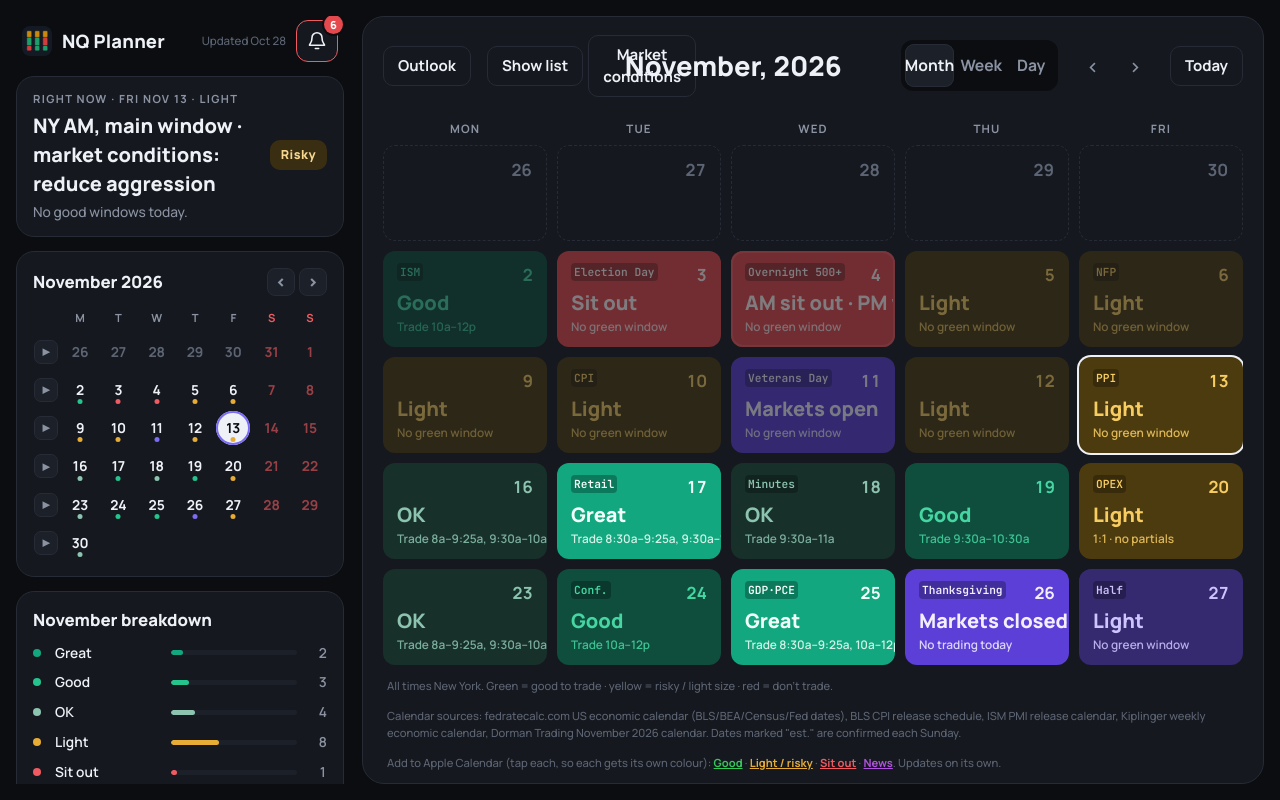
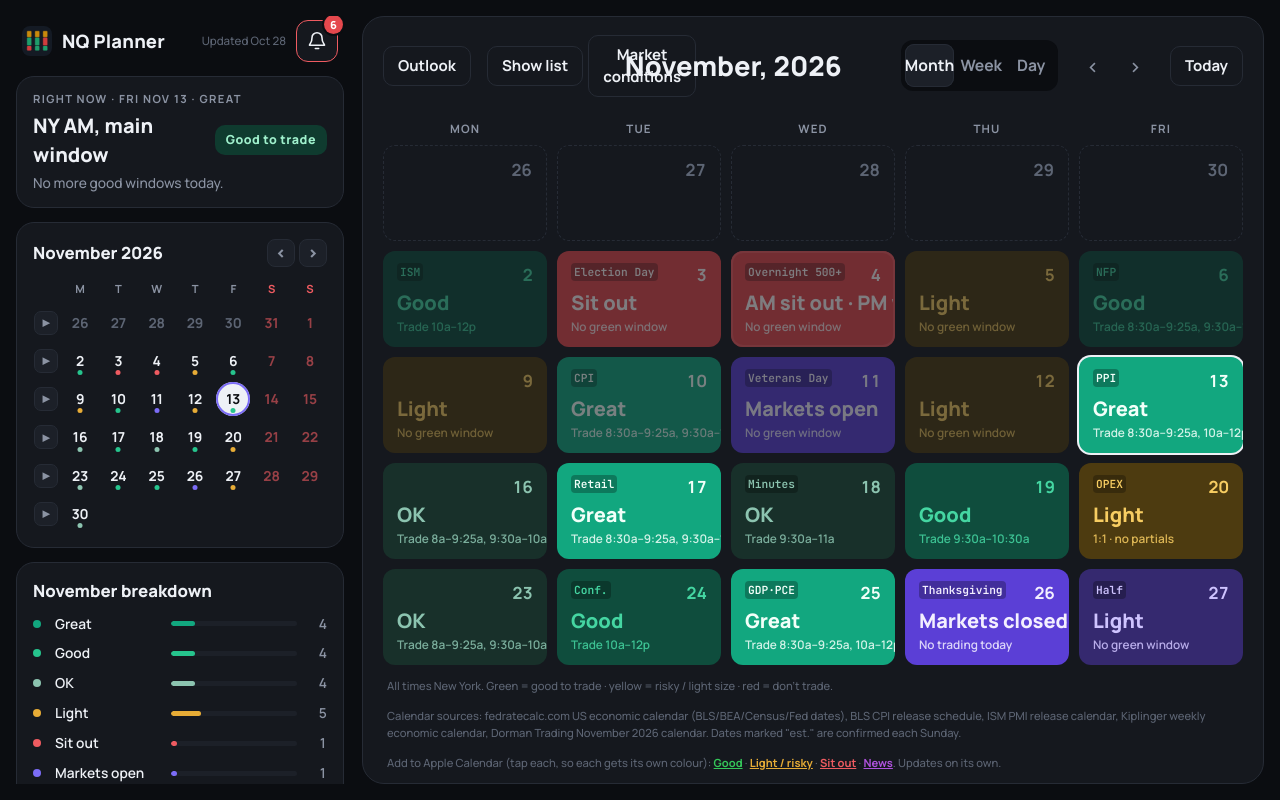
Before and after one commit to kaidsalem48-ui/nq-planner, a plain HTML site: page index.html in a window 1280 px wide. Drawn offline with Linux system fonts and the light colour scheme.

Commit message:
Keep market condition grades tied to overnight rule and timestamp updates

```diff
--- a/conditions-engine.js
+++ b/conditions-engine.js
@@ -28,7 +28,11 @@
     function timeFor(keys){const rows=validSources.filter(s=>keys.some(k=>sourceCovers(s,k)));return rows.length?Math.min(...rows.map(s=>Date.parse(s.asOf))):null;}
     const groups=[],alerts=[],reasons=[],watch=[];
     function group(id,title,state,reading,meaning,conclusion,keys){const sources=id==='sources'?validSources:validSources.filter(s=>keys.some(k=>sourceCovers(s,k)));groups.push({id,title,state,reading,meaning,conclusion,keys,sources,asOf:id==='sources'&&sources.length?Math.min(...sources.map(s=>Date.parse(s.asOf))):timeFor(keys),missing:keys.filter(k=>issues.has(k))});}
-    function alert(key,title,message,severity='caution',measurement=''){alerts.push({id:day+':'+key,day,title,message,severity,measurement});}
+    function alert(key,title,message,severity='caution',measurement=''){
+      const fields=key.startsWith('vix-')?['mcVix']:key.startsWith('overnight-1800-0200-')?['mcOvernightRange','mcOvernight','mcOvernightSoFar']:key.startsWith('overnight-london-')?['mcLondonTook']:key==='range-expanded'?['mcRange']:key.startsWith('tech-daily:')?['mcDirection']:key==='macro-headwinds'?['mcMacro']:key.startsWith('mgmt:')?['mcMacro','mcDirection','mcRange']:key==='rebalance'?['mcRebalance']:[];
+      const times=validSources.filter(s=>fields.some(f=>n[f]!==undefined&&sourceCovers(s,f))).map(s=>Date.parse(s.asOf));
+      alerts.push({id:day+':'+key,day,title,message,severity,measurement,observedAt:times.length?new Date(Math.max(...times)).toISOString():null});
+    }
     const vix=number('mcVix'),vol=text('mcVol',['Expanding','Contracting','Stable']);
     const vixChange=number('mcVixChange');
     const veryVolatile=vix!==null&&vix>RULES.vixVery;
@@ -117,7 +121,7 @@
       group('london','London vs Asia',seekDestroy?'Seek & destroy':lTook==='none'?'Inside Asia':lTook==='high'?'Took Asia high':'Took Asia low',reading,
         'When London takes both the Asia high and low, New York tends to do the same to London’s high and low: back-and-forth stop runs. Common on no-news Mondays and the day before NFP or CPI.',
         seekDestroy?sdPlan:lTook==='none'?'London stayed inside the Asia range.':`London ran only the Asia ${lTook}. One-sided, not seek & destroy.`,['mcLondonTook','mcLondonHigh','mcLondonLow']);
-      if(seekDestroy){reasons.push('Seek & destroy: London took both the Asia high and low. Size down at least.');alert('overnight-london-both','Seek & destroy · London took Asia high & low',reading+' '+sdPlan,'caution');}
+      if(seekDestroy)alert('overnight-london-both','Seek & destroy · London took Asia high & low',reading+' '+sdPlan,'caution');
       else if(lTook!=='none')alert('overnight-london-'+lTook,`London took the Asia ${lTook}`,reading+` Only one side so far; if London also takes the Asia ${lTook==='high'?'low':'high'} it becomes seek & destroy.`,'info');
     }
     const range=number('mcRange'),prior=number('mcPriorRange',true),gap=number('marketGapPoints',true),behavior=text('marketType',['Trend up','Trend down','Range','Reversal','Choppy']);
@@ -132,7 +136,6 @@
     const aligned=techReady&&direction!=='Flat'?moves.filter(v=>direction==='Up'?v>0:v<0).length:null,opposed=techReady&&direction!=='Flat'?moves.filter(v=>direction==='Up'?v<0:v>0).length:null;
     const breadth={aligned,opposed,label:!techReady?'Not recorded':direction==='Flat'?'NQ flat':aligned>=5?'Broad participation':opposed>=4?'Divergent':'Narrow / mixed',detail:!techReady?'Awaiting all seven stock moves and NQ direction at the exact same minute.':direction==='Flat'?'NQ is flat versus its prior RTH close; no directional alignment tally.':`${aligned}/7 align with NQ ${direction.toLowerCase()}; ${opposed}/7 oppose. Equal-count comparison, not index-weighted contribution.`};
     group('tech','Big-tech participation',!techReady?'Unknown':['Divergent','Narrow / mixed'].includes(breadth.label)?'Caution':'Observed',breadth.detail+(techReady?' '+TECH.map((k,i)=>k+' '+signed(moves[i])+'%').join(' · '):''),'All seven names and NQ must share one observation minute and a prior RTH-close baseline. Five or more aligned names count as broad; four or more opposing count as divergent.',!techReady?'No breadth conclusion until data is complete and synchronized.':direction==='Flat'?'NQ is flat; watch for a direction to develop.':breadth.label==='Broad participation'?'More of the tracked tech stocks are moving with NQ. That gives the move broader support within this group.':'Fewer tracked stocks support the NQ move. Wait for clearer confirmation before chasing it.',techKeys);
-    if(techReady&&['Divergent','Narrow / mixed'].includes(breadth.label))reasons.push('Big-tech participation is narrow or divergent.');
     let techCall=null;
     // Daily big-tech update: all in / split / one leading. A new category gets a new id, so it notifies again.
     if(techReady&&direction!=='Flat'){
@@ -176,7 +179,7 @@
     const rebalance=text('mcRebalance',['Confirmed','Possible','None confirmed'],true),upcoming=(options.upcomingExpiry||[]).map(x=>' '+x).join('');
     group('expiry','Expiry & scheduled flows',expiry||rebalance==='Confirmed'?'Caution':calendarKnown?'Observed':'Unknown',`${expiry?expiry+' today.':'No monthly or quarterly expiry today.'}${upcoming}${rebalance?' Index rebalance: '+rebalance+'.':''}`,'Monthly and quarterly expiries follow the exchange calendar with holiday adjustments. A quarterly window alone does not establish a confirmed index rebalance or dealer hedging flow.',expiry?'Your expiry plan applies: 1:1 targets, no partials, and lower aggression.':!calendarKnown?'Calendar coverage is missing; verify the session before planning.':'No expiry restriction today. Special index changes require a direct announcement.',['mcRebalance']);
     if(expiry){reasons.push(expiry+': your lower-aggression, 1:1/no-partials plan applies.');alert('expiry',expiry+' today','Your expiry plan: target 1:1, no partials, and reduce aggression.');}
-    if(rebalance==='Confirmed'){reasons.push('A sourced index rebalance is confirmed.');alert('rebalance','Index rebalance confirmed','Monitor event timing and the closing auction; expiry alone did not establish this.');}
+    if(rebalance==='Confirmed')alert('rebalance','Index rebalance confirmed','Monitor event timing and the closing auction; expiry alone did not establish this.');
     for(const g of groups){if(g.state==='Observed'&&((g.id==='overnight'&&(overnightRange===null||overnightType===null))||(g.id==='volatility'&&vol===null)||(g.id==='range'&&(prior===null||gap===null))))g.state='Partial';}
     const stale=[...issues].filter(([,v])=>v==='Older than 90 minutes').map(([k])=>k),missingGroups=groups.filter(g=>['Unknown','Partial'].includes(g.state)).map(g=>g.title);
     group('sources','Data quality & sources',!record||stale.length||missingGroups.length?'Incomplete':'Observed',record?`${validSources.length} timestamped source records. ${stale.length} stale inputs excluded.`:'No verified snapshot recorded for this date.','Each input needs its own observation time. A later collection time does not make an earlier quote current. During 08:00–16:30 NY, dynamic inputs older than 90 minutes are excluded. Final overnight, opening gap and prior-session baselines are fixed measurements.',missingGroups.length?`Incomplete groups: ${missingGroups.join(', ')}. Missing data never means neutral or low risk.`:'The available measurements pass the source/time checks. These are periodic observations, not a real-time feed.',[]);
@@ -202,8 +205,8 @@
       src.reading=`${validSources.length} timestamped source records. Last observation ${clock(lastTime)} NY, ${age} min ago, so ${stale.length} live inputs are past the 90-minute limit. The next scheduled recording refreshes them.`;
       src.conclusion=`Sections showing their last reading: ${groups.filter(g=>g.state==='Last reading'&&g.id!=='sources').map(g=>g.title).join(', ')}. They stay out of the current call until fresh data arrives.`;
     }
-    const restricted=isElection||closed||large,level=restricted?(pmWatch?'AM sit out':'Sit out'):reasons.length?'Reduced':missingGroups.length||!calendarKnown?'Incomplete':watch.length?'Selective':'Reviewed';
-    const plan=closed?'Market closed in the planner. Do not trade the regular session.':isElection?'Election Day: do not trade after 9:30 AM New York under your saved rule. The pre-open restrictions remain.':large?overnightPlan:expiry?'Your expiry plan: target 1:1, no partials; reduce aggression.':reasons.length?'Reduce aggression and wait for clean confirmation. '+reasons[0]:missingGroups.length||!calendarKnown?'Context is incomplete. Wait for verified observations before increasing aggression.':'Available context reviewed. Follow the scheduled restrictions and require confirmation from the setup; this is not an automatic green light.';
+    const restricted=isElection||closed||large,level=restricted?(pmWatch?'AM sit out':'Sit out'):missingGroups.length||!calendarKnown?'Incomplete':'Reviewed';
+    const plan=closed?'Market closed in the planner. Do not trade the regular session.':isElection?'Election Day: do not trade after 9:30 AM New York under your saved rule. The pre-open restrictions remain.':large?overnightPlan:expiry?'Your expiry plan: target 1:1, no partials; reduce aggression.':missingGroups.length||!calendarKnown?'Context is incomplete. Follow the scheduled calendar restrictions while waiting for verified observations.':'Calendar grade and time windows stay as scheduled. Review Updates for market context and confirm setups with price.';
     if(typeof raw.mcComment==='string')evidence('mcComment',true);
     return {day,n,expiry,vix,overnight,overnightTrend:{recent,bigRecent,desens},seekDestroy,breadth,management,reasons,watch,missing:missingGroups,groups,alerts,level,plan,restricted,large,preliminary,pmWatch,stale,last};
   }
--- a/index.html
+++ b/index.html
@@ -455,6 +455,8 @@ details.condition-notice[open]>summary:after{transform:rotate(-135deg);margin-to
 #market-updates .update-row{box-sizing:border-box;min-height:52px;height:52px;padding:8px 4px;align-items:center}
 #market-updates .update-row strong{display:-webkit-box;-webkit-box-orient:vertical;-webkit-line-clamp:2;line-clamp:2;overflow:hidden;font-size:.86rem;line-height:1.3}
 .update-date{display:block;margin:4px 0;color:var(--muted);font-size:.78rem}
+.update-time{color:var(--muted);font-size:.78rem;margin:3px 0 12px!important}
+.update-row-meta{display:inline-flex;align-items:center;gap:8px;flex:none;color:var(--muted);font-size:.74rem;white-space:nowrap;font-variant-numeric:tabular-nums}
 
 .condition-evaluations{display:grid;gap:8px;align-items:start;margin:14px 0 20px}
 .condition-evaluations .condition-accordion{padding:0;border:1px solid var(--line);border-radius:9px;background:var(--panel-2);max-width:none;min-width:0}
@@ -665,15 +667,6 @@ details.condition-notice[open]>summary:after{transform:rotate(-135deg);margin-to
         }):block(d.segs);
         d.asia=block(d.asia||[]);
         d.why=[reason,d.why].join(' ');
-      }else if(assessment.level==='Reduced'&&!['closed','bank'].includes(d.holidayType)){
-        d.score=Math.min(d.score,-1);
-        d.label=d.score===-2?'Sit out':'Light';
-        const reduce=segments=>segments.map(segment=>segment[2]==='g'
-          ?[segment[0],segment[1],'y',segment[3]+' · market conditions: reduce aggression']
-          :segment);
-        d.segs=reduce(d.segs);
-        d.asia=reduce(d.asia||[]);
-        d.why+=' '+[...assessment.reasons,assessment.plan].join(' ');
       }
     }
   }
@@ -775,11 +768,12 @@ details.condition-notice[open]>summary:after{transform:rotate(-135deg);margin-to
   let updatesOpen=false,selectedUpdate=null,seenUpdates={};try{seenUpdates=JSON.parse(localStorage.getItem('nq-condition-updates-seen-v1')||'{}');if(!seenUpdates||Array.isArray(seenUpdates)||typeof seenUpdates!=='object')seenUpdates={};}catch{}
   let archiveConnectionError=false,lastUnread='',checkingArchive=false;
   function conditionUpdates(){
-    const a=marketAssessment(NOW.date),items=[...a.alerts],record=AUTO_CONDITIONS.days?.[NOW.date];
+    const a=marketAssessment(NOW.date),record=AUTO_CONDITIONS.days?.[NOW.date];
+    const items=a.alerts.map(item=>({...item,updatedAt:record?.recordedAt||null}));
     if(a.overnight==null&&![0,6].includes(wd(NOW.date))&&BY[NOW.date]?.holidayType!=='closed'){
       items.push({id:NOW.date+':overnight-pending',day:NOW.date,title:'Overnight move · awaiting data',message:'The 6 PM–2 AM New York net move will appear here when a verified reading is available.',severity:'info'});
     }
-    if(record)items.push({id:NOW.date+':snapshot:'+record.recordedAt,day:NOW.date,title:'Market conditions updated',message:'New snapshot collected '+stampNY(Date.parse(record.recordedAt))+'. Open the evaluation for each condition and its source time.',severity:'info'});
+    if(record)items.push({id:NOW.date+':snapshot:'+record.recordedAt,day:NOW.date,title:'Market conditions updated',message:'New snapshot collected '+stampNY(Date.parse(record.recordedAt))+'. Open the evaluation for each condition and its source time.',severity:'info',updatedAt:record.recordedAt,timeKind:'Snapshot updated'});
     if(archiveConnectionError)items.push({id:NOW.date+':connection',day:NOW.date,title:'Updates could not load',message:'Showing the last downloaded archive. Reconnect and retry; a saved value may be old.',severity:'caution'});
     return items.sort((a,b)=>({danger:0,caution:1,info:2}[a.severity]-{danger:0,caution:1,info:2}[b.severity]));
   }
@@ -805,6 +799,7 @@ details.condition-notice[open]>summary:after{transform:rotate(-135deg);margin-to
     button.classList.toggle('has-unread',unread.length>0);button.classList.toggle('has-danger',danger);button.setAttribute('aria-expanded',String(updatesOpen));button.setAttribute('aria-label',`Updates: ${unread.length} unread${danger?', high-risk condition present':''}`);
     $('update-count').hidden=!unread.length;$('update-count').textContent=String(unread.length);$('market-updates').hidden=!updatesOpen;positionUpdates();
     const ids=unread.map(i=>i.id).join('|');if(ids!==lastUnread){$('updates-live').textContent=unread.length?`${unread.length} unread updates. ${unread[0].title}.`:'';lastUnread=ids;}
+    const updateTime=item=>item?.updatedAt&&Number.isFinite(Date.parse(item.updatedAt))?new Date(item.updatedAt).toLocaleTimeString('en-US',{timeZone:'America/New_York',hour:'numeric',minute:'2-digit'}):null;
     const activeIndex=items.findIndex(item=>item.id===selectedUpdate);
     const active=items[activeIndex];
     // With an update open, the "Updates" title itself becomes the "All updates" back button; paging sits beside it.
@@ -813,7 +808,7 @@ details.condition-notice[open]>summary:after{transform:rotate(-135deg);margin-to
     const markAll=!active&&unread.length?`<button class="btn updates-markall" data-mark-all>Mark all read</button>`:'';
     const updatesNav=active?`<nav class="updates-nav" aria-label="Browse updates"><button class="btn" data-update-index="${activeIndex-1}" aria-label="Previous update" ${activeIndex===0?'disabled':''}>←</button><span>${activeIndex+1} of ${items.length}</span><button class="btn" data-update-index="${activeIndex+1}" aria-label="Next update" ${activeIndex===items.length-1?'disabled':''}>→</button></nav>`:'';
     $('market-updates').innerHTML=`<header>${updatesTitle}${updatesNav}${markAll}<button class="btn" id="updates-close" aria-label="Close updates">Close</button></header>
-    <div class="updates-content${active?'':' is-list'}">${active?`<article class="market-update ${active.severity}"><time class="update-date" datetime="${esc(active.day)}">${esc(D(active.day).toLocaleDateString('en-US',{month:'long',day:'numeric',year:'numeric',timeZone:'UTC'}))}</time><h4>${esc(active.title)}</h4><p>${esc(active.message)}</p><button class="btn" data-update-day="${active.day}">Open market conditions</button></article>`:items.map((item,index)=>`<button class="update-row market-update ${item.severity}" data-update-index="${index}"><strong>${esc(item.title)}${!seenUpdates[item.id]?' · New':''}</strong><span aria-hidden="true">›</span></button>`).join('')||'<p>No updates for this date.</p>'}</div>`;
+    <div class="updates-content${active?'':' is-list'}">${active?`<article class="market-update ${active.severity}"><time class="update-date" datetime="${esc(active.day)}">${esc(D(active.day).toLocaleDateString('en-US',{month:'long',day:'numeric',year:'numeric',timeZone:'UTC'}))}</time><p class="update-time">${active.updatedAt?`Updated · <time datetime="${esc(active.updatedAt)}">${esc(updateTime(active))} NY</time>`:'Update time unavailable'}${active.observedAt?`<br>Reading observed · <time datetime="${esc(active.observedAt)}">${esc(updateTime({updatedAt:active.observedAt}))} NY</time>`:''}</p><h4>${esc(active.title)}</h4><p>${esc(active.message)}</p><button class="btn" data-update-day="${active.day}">Open market conditions</button></article>`:items.map((item,index)=>`<button class="update-row market-update ${item.severity}" data-update-index="${index}"><strong>${esc(item.title)}${!seenUpdates[item.id]?' · New':''}</strong><span class="update-row-meta">${updateTime(item)?`<time datetime="${esc(item.updatedAt)}">${esc(updateTime(item))}</time>`:''}<span aria-hidden="true">›</span></span></button>`).join('')||'<p>No updates for this date.</p>'}</div>`;
     $('market-updates').querySelectorAll('[data-update-index]').forEach(button=>button.onclick=()=>{
       selectedUpdate=items[Number(button.dataset.updateIndex)]?.id;
       if(selectedUpdate){
```
Also changed, not shown: tests/conditions.test.cjs (+8 -4 lines).
